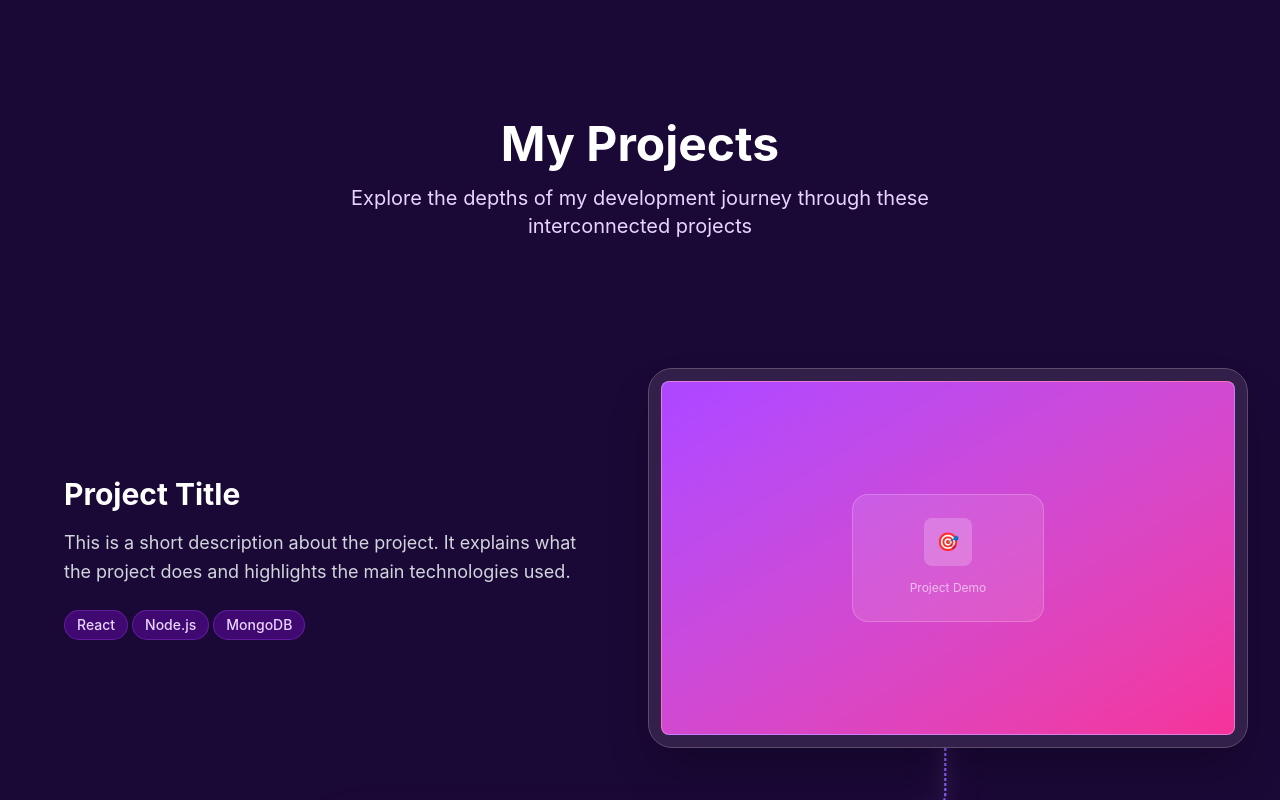
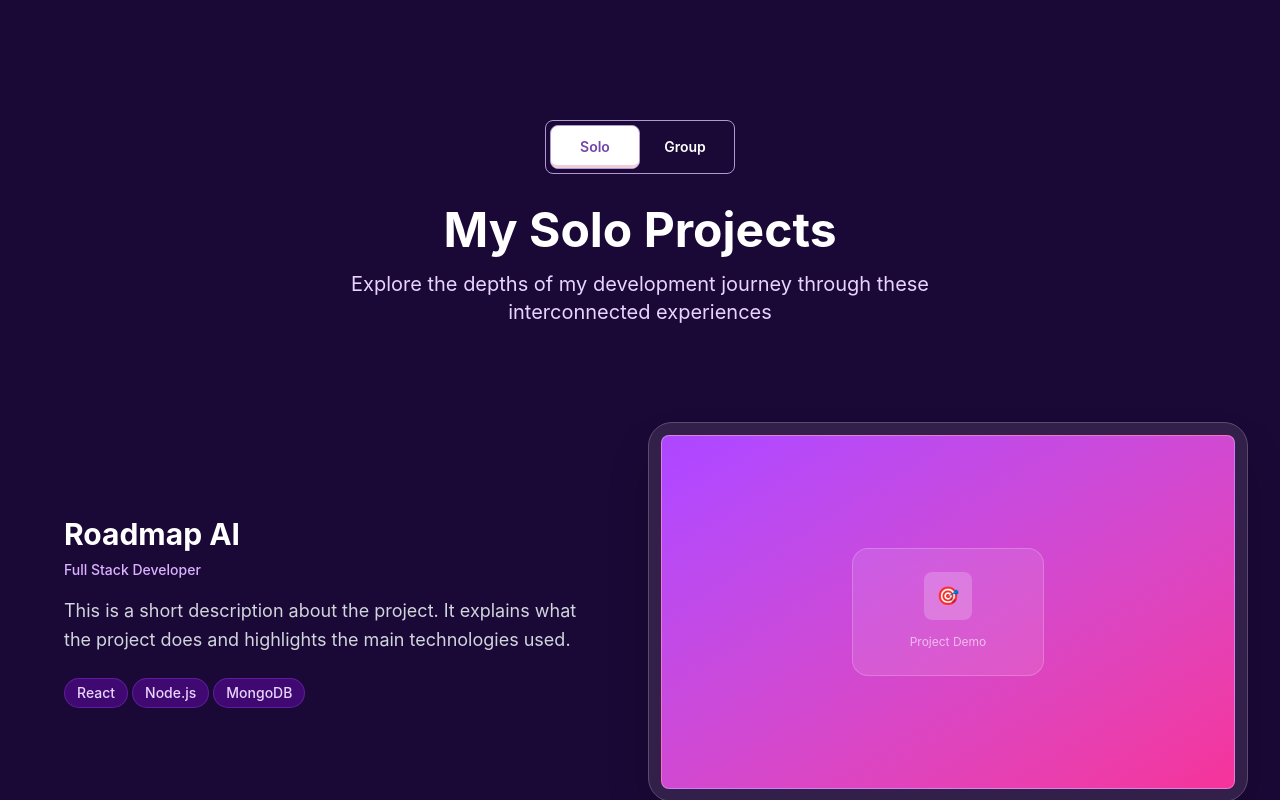
Before and after one commit to hpitta26/hpitta26.github.io, a React (Vite) app in the folder frontend/: page / in a window 1280 px wide. Shown: the part 760-1560 px from the top of the page. Built offline with nearby package versions, Linux system fonts and the light colour scheme.

Commit message:
added slider for solo and group projects

```diff
--- a/frontend/src/components/ProjectNode.jsx
+++ b/frontend/src/components/ProjectNode.jsx
@@ -7,9 +7,12 @@ const ProjectNode = ({ project, isLast, nextProject }) => {
     <div className={`relative grid grid-cols-1 lg:grid-cols-2 gap-8 lg:gap-20 items-center ${isLeft ? 'lg:flex-row-reverse' : ''}`}>
       {/* Project Description - Below node on small screens */}
       <div className={`${isLeft ? 'lg:order-2 lg:text-right' : 'lg:order-1'} order-2 z-10 text-center lg:text-left ${isLeft ? 'lg:text-right' : ''}`}>
-        <h3 className="text-2xl md:text-3xl font-bold text-white mb-4">
+        <h3 className="text-2xl md:text-3xl font-bold text-white mb-2">
           {project.title}
         </h3>
+        <p className="text-purple-300 text-sm font-medium mb-4">
+          {project.role}
+        </p>
         <p className="text-gray-300 text-lg leading-relaxed mb-6">
           {project.description}
         </p>
--- a/frontend/src/components/ProjectRoadmap.jsx
+++ b/frontend/src/components/ProjectRoadmap.jsx
@@ -1,110 +1,174 @@
-import React from 'react';
+import React, { useState } from 'react';
 import ProjectNode from './ProjectNode';
 
 const ProjectRoadmap = () => {
-  const projects = [
+  const [activeSection, setActiveSection] = useState('solo');
+
+  const solo = [
     {
       id: 1,
-      title: "Project Title",
+      title: "Roadmap AI",
       description: "This is a short description about the project. It explains what the project does and highlights the main technologies used.",
       tags: ["React", "Node.js", "MongoDB"],
       gradient: "from-purple-500 to-pink-500",
-      position: "right"
+      position: "right",
+      role: "Full Stack Developer"
     },
     {
       id: 2,
-      title: "Project Title",
+      title: "TalentBridge",
       description: "This is a short description about the project. It explains what the project does and highlights the main technologies used.",
       tags: ["D3.js", "Python", "Flask"],
       gradient: "from-pink-500 to-red-500",
-      position: "left"
+      position: "left",
+      role: "AI/ML Engineer"
     },
     {
       id: 3,
-      title: "Project Title",
+      title: "Investor Tinder",
       description: "This is a short description about the project. It explains what the project does and highlights the main technologies used.",
       tags: ["React Native", "Firebase", "TypeScript"],
       gradient: "from-red-500 to-orange-500",
-      position: "right"
+      position: "right",
+      role: "Mobile Developer"
     },
     {
       id: 4,
-      title: "Project Title",
+      title: "Simple Machine",
       description: "This is a short description about the project. It explains what the project does and highlights the main technologies used.",
       tags: ["Vue.js", "Socket.io", "PostgreSQL"],
       gradient: "from-orange-500 to-yellow-500",
-      position: "left"
+      position: "left",
+      role: "Full Stack Developer"
     },
     {
       id: 5,
-      title: "Project Title",
+      title: "Expense Manager",
       description: "This is a short description about the project. It explains what the project does and highlights the main technologies used.",
       tags: ["Python", "TensorFlow", "NLP"],
       gradient: "from-yellow-500 to-green-500",
-      position: "right"
+      position: "right",
+      role: "AI/ML Engineer"
+    }
+  ];
+
+  const group = [
+    {
+      id: 1,
+      title: "Euleris AI",
+      description: "This is a short description about the group project. It explains what the project does and highlights the main technologies used.",
+      tags: ["React", "TypeScript", "AWS"],
+      gradient: "from-purple-500 to-pink-500",
+      position: "right",
+      role: "Software Engineer"
     },
     {
-      id: 6,
-      title: "Project Title",
-      description: "This is a short description about the project. It explains what the project does and highlights the main technologies used.",
-      tags: ["PWA", "JavaScript", "Weather API"],
-      gradient: "from-green-500 to-teal-500",
-      position: "left"
+      id: 2,
+      title: "PokerBots FIU",
+      description: "This is a short description about the group project. It explains what the project does and highlights the main technologies used.",
+      tags: ["Python", "Django", "PostgreSQL"],
+      gradient: "from-pink-500 to-red-500",
+      position: "left",
+      role: "Backend Developer"
     },
     {
-      id: 7,
-      title: "Project Title",
-      description: "This is a short description about the project. It explains what the project does and highlights the main technologies used.",
-      tags: ["Angular", ".NET Core", "SignalR"],
-      gradient: "from-teal-500 to-blue-500",
-      position: "right"
+      id: 3,
+      title: "INIT Build FIU",
+      description: "This is a short description about the group project. It explains what the project does and highlights the main technologies used.",
+      tags: ["HTML", "CSS", "JavaScript"],
+      gradient: "from-red-500 to-orange-500",
+      position: "right",
+      role: "Web Developer"
     },
     {
-      id: 8,
-      title: "Project Title",
-      description: "This is a short description about the project. It explains what the project does and highlights the main technologies used.",
-      tags: ["Laravel", "Vue.js", "MySQL"],
-      gradient: "from-blue-500 to-indigo-500",
-      position: "left"
+      id: 4,
+      title: "GatherU",
+      description: "This is a short description about the group project. It explains what the project does and highlights the main technologies used.",
+      tags: ["React", "Firebase", "Figma"],
+      gradient: "from-orange-500 to-yellow-500",
+      position: "left",
+      role: "UI/UX Developer"
     },
     {
-      id: 9,
-      title: "Project Title",
-      description: "This is a short description about the project. It explains what the project does and highlights the main technologies used.",
-      tags: ["Java", "Spring Boot", "Oracle"],
-      gradient: "from-indigo-500 to-purple-500",
-      position: "right"
-    },
-    {
-      id: 10,
-      title: "Project Title",
-      description: "This is a short description about the project. It explains what the project does and highlights the main technologies used.",
-      tags: ["Solidity", "Web3.js", "React"],
-      gradient: "from-purple-500 to-pink-500",
-      position: "left"
+      id: 5,
+      title: "CashCore",
+      description: "This is a short description about the group project. It explains what the project does and highlights the main technologies used.",
+      tags: ["Vue.js", "Socket.io", "PostgreSQL"],
+      gradient: "from-yellow-500 to-green-500",
+      position: "right",
+      role: "Full Stack Developer"
     }
   ];
+
+  // Get current data based on active section
+  const getCurrentData = () => {
+    switch(activeSection) {
+      case 'group': return group;
+      default: return solo;
+    }
+  };
+
+  // Get section title
+  const getSectionTitle = () => {
+    switch(activeSection) {
+      case 'group': return 'My Group Projects';
+      default: return 'My Solo Projects';
+    }
+  };
 
   return (
     <section id="projects" className="relative min-h-screen py-20 bg-[#1a0836]">
 
       <div className="relative z-10 w-full px-8 sm:px-12 lg:px-16">
-        <div className="text-center mb-32">
+                  {/* Section Slider */}
+          <div className="flex justify-center mb-8">
+            <div className=" rounded-lg border border-[#b098d0] p-1 relative">
+              {/* Animated sliding button (same as Back to Top button) */}
+              <div
+                className="absolute top-1 bottom-1 bg-white text-[#7147ab] font-semibold rounded-lg border border-[#b098d0] transition-all duration-300 ease-out transform cursor-pointer"
+                style={{
+                  width: 'calc(50% - 4px)',
+                  left: activeSection === 'solo' ? '4px' : 'calc(50% + 0px)'
+                }}
+              >
+                <div className="h-full border-b-3 border-b-[#f2ccd7] rounded-[7px]"></div>
+              </div>
+
+              <div className="flex relative z-10">
+                {['solo', 'group'].map((section) => (
+                  <button
+                    key={section}
+                    onClick={() => setActiveSection(section)}
+                    className={`px-6 py-3 rounded-[7px] text-sm font-semibold transition-all duration-300 capitalize transform cursor-pointer ${
+                      activeSection === section
+                        ? 'text-[#7147ab]'
+                        : 'text-white hover:text-gray-200'
+                    }`}
+                    style={{ width: '90px' }}
+                  >
+                    {section}
+                  </button>
+                ))}
+              </div>
+            </div>
+          </div>
+
+        <div className="text-center mb-24">
           <h2 className="text-4xl md:text-5xl font-bold text-white mb-4">
-            My Projects
+            {getSectionTitle()}
           </h2>
           <p className="text-xl text-purple-200 max-w-2xl mx-auto">
-            Explore the depths of my development journey through these interconnected projects
+            Explore the depths of my development journey through these interconnected experiences
           </p>
         </div>
 
         <div className="relative">
-          {projects.map((project, index) => (
-            <div key={project.id} className="relative mb-32 last:mb-0">
+          {getCurrentData().map((item, index) => (
+            <div key={`${activeSection}-${item.id}`} className="relative mb-32 last:mb-0">
               <ProjectNode
-                project={project}
-                isLast={index === projects.length - 1}
-                nextProject={index < projects.length - 1 ? projects[index + 1] : null}
+                project={item}
+                isLast={index === getCurrentData().length - 1}
+                nextProject={index < getCurrentData().length - 1 ? getCurrentData()[index + 1] : null}
               />
             </div>
           ))}
```
